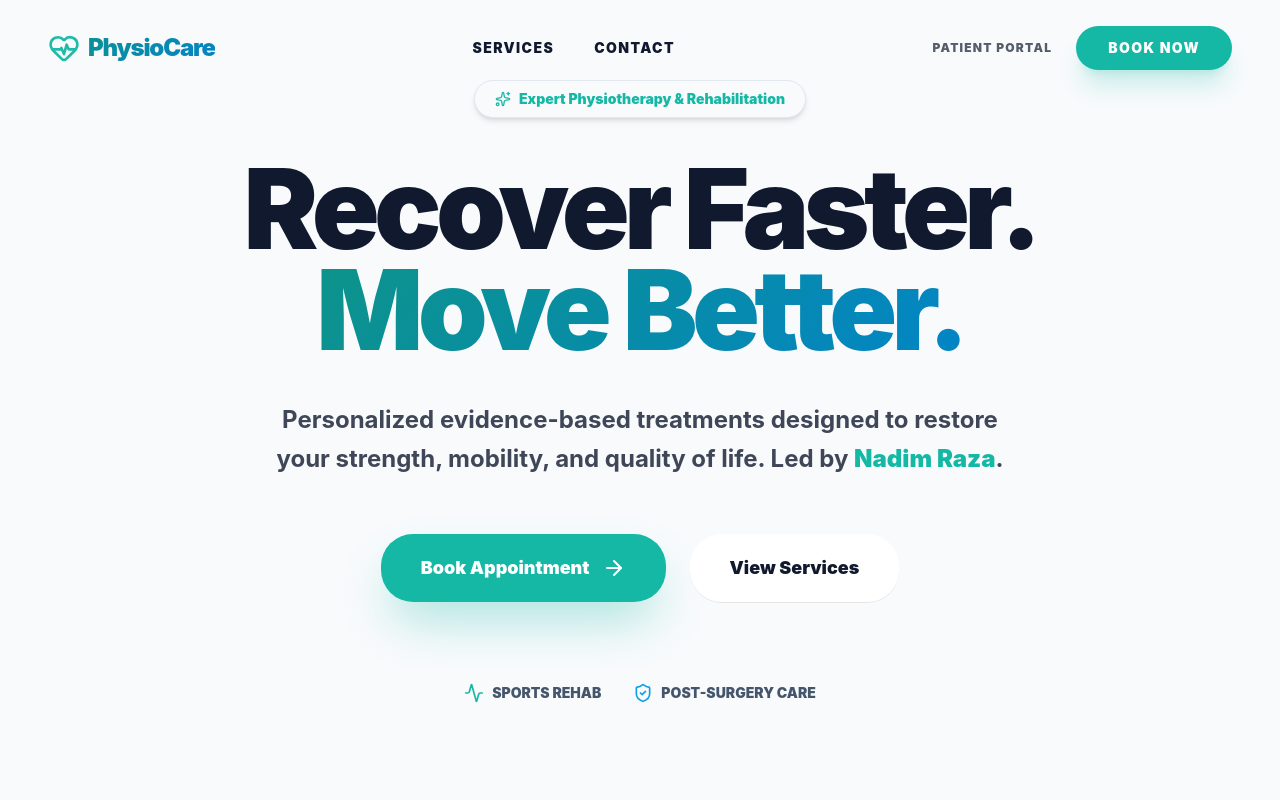
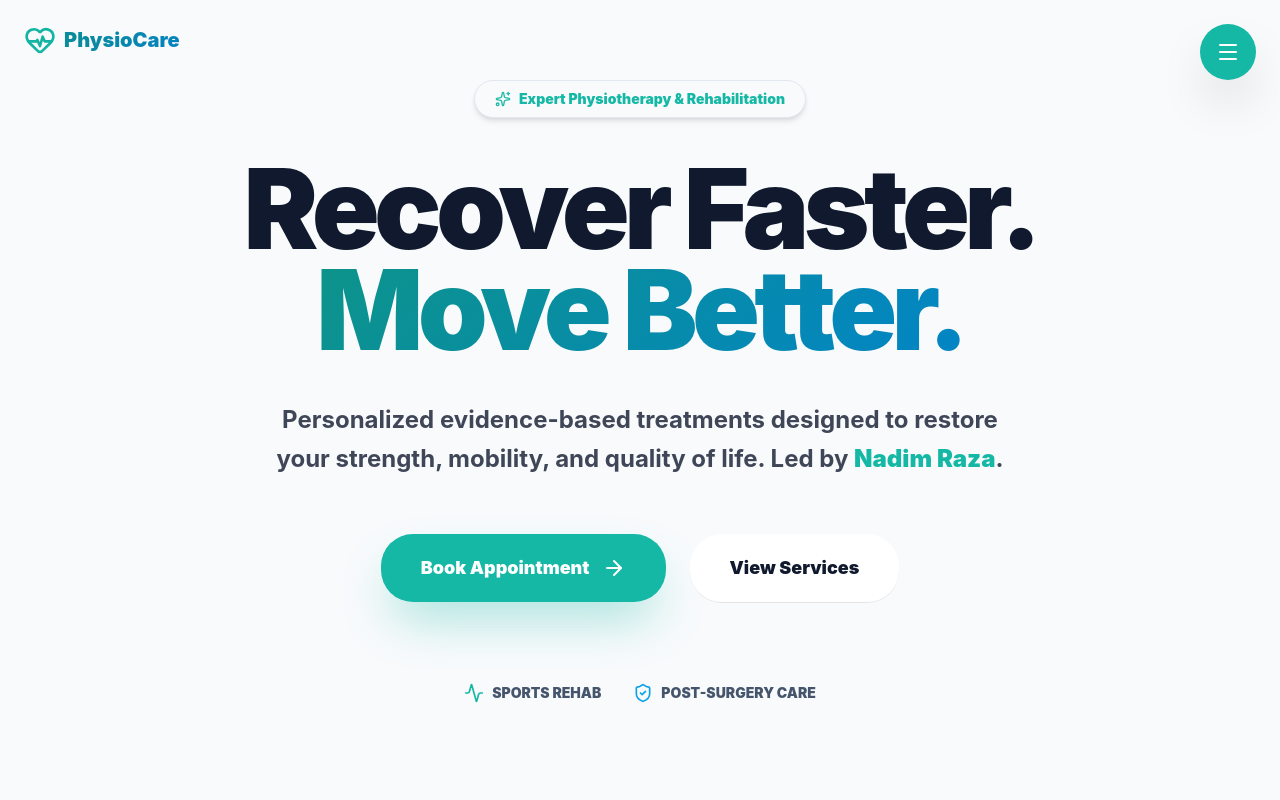
Before and after one commit to 4t1lucifer-cmd/healthcare-web-app, a Next.js app: page / in a window 1280 px wide. Shown: the top 800 px of the page. Built offline with nearby package versions, Linux system fonts and the light colour scheme.

Commit message:
feat(ui): refactor navbar to floating toggle menu

```diff
--- a/src/components/Navbar.tsx
+++ b/src/components/Navbar.tsx
@@ -1,109 +1,92 @@
 "use client";
 
-import React, { useState, useEffect } from 'react';
+import React, { useState } from 'react';
 import { motion, AnimatePresence } from 'framer-motion';
-import { HeartPulse, Menu, X, ChevronRight } from 'lucide-react';
+import { HeartPulse, Menu, X, ChevronRight, Home, User, Mail, Calendar } from 'lucide-react';
 
 const Navbar = () => {
-  const [isScrolled, setIsScrolled] = useState(false);
-  const [mobileMenuOpen, setMobileMenuOpen] = useState(false);
+  const [isOpen, setIsOpen] = useState(false);
 
-  useEffect(() => {
-    const handleScroll = () => {
-      setIsScrolled(window.scrollY > 20);
-    };
-    window.addEventListener('scroll', handleScroll);
-    return () => window.removeEventListener('scroll', handleScroll);
-  }, []);
+  const toggleMenu = () => setIsOpen(!isOpen);
+
+  const menuItems = [
+    { name: "Home", href: "#", icon: Home },
+    { name: "Services", href: "#services", icon: HeartPulse },
+    { name: "About", href: "#about", icon: User },
+    { name: "Contact", href: "#contact", icon: Mail },
+  ];
 
   return (
     <>
-      <motion.nav
-        initial={{ y: -100 }}
-        animate={{ y: 0 }}
-        className={`fixed top-0 left-0 right-0 z-50 transition-all duration-300 ${isScrolled ? 'h-20 glass shadow-2xl border-b border-white/10' : 'h-24'
-          } flex items-center px-6 md:px-12 justify-between`}
+      {/* Floating Toggle Button */}
+      <motion.button
+        initial={{ scale: 0 }}
+        animate={{ scale: 1 }}
+        whileHover={{ scale: 1.1 }}
+        whileTap={{ scale: 0.9 }}
+        onClick={toggleMenu}
+        className={`fixed top-6 right-6 z-[60] p-4 rounded-full shadow-2xl transition-all duration-300 ${isOpen ? 'bg-white text-red-500' : 'bg-primary text-white'
+          }`}
       >
-        <a href="#" className="flex items-center gap-2 text-2xl font-black gradient-text cursor-pointer tracking-tighter hover:scale-105 transition-transform">
-          <HeartPulse className="text-primary w-8 h-8 animate-pulse" />
-          <span>PhysioCare</span>
-        </a>
+        {isOpen ? <X className="w-6 h-6" /> : <Menu className="w-6 h-6" />}
+      </motion.button>
 
-        <div className="hidden md:flex space-x-10 text-sm font-black uppercase tracking-widest">
-          {['Services', 'Contact'].map((item) => (
-            <a
-              key={item}
-              href={`#${item.toLowerCase()}`}
-              className="hover:text-primary transition-all text-foreground font-black relative group overflow-hidden"
+      {/* Brand Logo - Fixed Top Left (Optional, keeping it subtle) */}
+      <motion.a
+        href="#"
+        initial={{ opacity: 0, x: -20 }}
+        animate={{ opacity: 1, x: 0 }}
+        className="fixed top-6 left-6 z-40 flex items-center gap-2 text-xl font-black gradient-text mix-blend-multiply"
+      >
+        <HeartPulse className="text-primary w-8 h-8" />
+        <span className="hidden sm:inline">PhysioCare</span>
+      </motion.a>
+
+      {/* Fullscreen Navigation Drawer */}
+      <AnimatePresence>
+        {isOpen && (
+          <motion.div
+            initial={{ opacity: 0, clipPath: "circle(0% at 100% 0%)" }}
+            animate={{ opacity: 1, clipPath: "circle(150% at 100% 0%)" }}
+            exit={{ opacity: 0, clipPath: "circle(0% at 100% 0%)" }}
+            transition={{ duration: 0.5, ease: "easeInOut" }}
+            className="fixed inset-0 z-50 bg-white/95 backdrop-blur-xl flex flex-col items-center justify-center p-6"
+          >
+            <nav className="flex flex-col gap-8 w-full max-w-lg">
+              {menuItems.map((item, i) => (
+                <motion.a
+                  key={item.name}
+                  href={item.href}
+                  onClick={() => setIsOpen(false)}
+                  initial={{ opacity: 0, y: 20 }}
+                  animate={{ opacity: 1, y: 0 }}
+                  transition={{ delay: 0.1 + i * 0.1 }}
+                  className="group flex items-center justify-between text-4xl md:text-5xl font-black text-slate-800 hover:text-primary transition-colors cursor-pointer"
+                >
+                  <span className="flex items-center gap-4">
+                    <item.icon className="w-8 h-8 opacity-40 group-hover:opacity-100 transition-opacity" />
+                    {item.name}
+                  </span>
+                  <ChevronRight className="w-8 h-8 opacity-0 group-hover:opacity-100 -translate-x-4 group-hover:translate-x-0 transition-all" />
+                </motion.a>
+              ))}
+            </nav>
+
+            <motion.div
+              initial={{ opacity: 0, y: 20 }}
+              animate={{ opacity: 1, y: 0 }}
+              transition={{ delay: 0.5 }}
+              className="mt-12 w-full max-w-lg"
             >
-              {item}
-              <span className="absolute bottom-0 left-0 w-full h-0.5 bg-primary scale-x-0 group-hover:scale-x-100 transition-transform origin-left" />
-            </a>
-          ))}
-        </div>
-
-        <div className="flex items-center gap-6">
-          <button className="hidden sm:block text-xs font-black uppercase tracking-widest text-foreground/70 hover:text-primary transition-colors">
-            Patient Portal
-          </button>
-          <a href="#contact" className="bg-primary text-primary-foreground px-8 py-3 rounded-full text-sm font-black transition-all shadow-xl shadow-primary/20 hover:scale-105 active:scale-95 uppercase tracking-widest">
-            Book Now
-          </a>
-          <div
-            className="md:hidden p-2 glass rounded-xl cursor-pointer hover:bg-black/5 transition-colors"
-            onClick={() => setMobileMenuOpen(true)}
-          >
-            <Menu className="w-6 h-6 text-primary" />
-          </div>
-        </div>
-      </motion.nav>
-
-      {/* Mobile Menu Overlay */}
-      <AnimatePresence>
-        {mobileMenuOpen && (
-          <motion.div
-            initial={{ opacity: 0, x: '100%' }}
-            animate={{ opacity: 1, x: 0 }}
-            exit={{ opacity: 0, x: '100%' }}
-            className="fixed inset-0 z-[100] bg-white flex flex-col p-8"
-          >
-            <div className="flex justify-between items-center mb-12">
-              <div className="flex items-center gap-2 text-2xl font-black gradient-text">
-                <HeartPulse className="text-primary w-8 h-8" />
-                <span>PhysioCare</span>
-              </div>
-              <X
-                className="w-8 h-8 text-primary cursor-pointer hover:rotate-90 transition-transform"
-                onClick={() => setMobileMenuOpen(false)}
-              />
-            </div>
-
-            <div className="flex flex-col gap-6">
-              {['Services', 'Contact'].map((item) => (
-                <a
-                  key={item}
-                  href={`#${item.toLowerCase()}`}
-                  onClick={() => setMobileMenuOpen(false)}
-                  className="text-4xl font-black text-foreground hover:text-primary transition-colors flex items-center justify-between group"
-                >
-                  {item}
-                  <ChevronRight className="w-8 h-8 group-hover:translate-x-2 transition-transform opacity-20" />
-                </a>
-              ))}
-            </div>
-
-            <div className="mt-auto pt-10 border-t border-black/5 space-y-6">
-              <button className="w-full text-center py-4 text-foreground/60 font-black uppercase tracking-widest">
-                Patient Portal
-              </button>
               <a
                 href="#contact"
-                onClick={() => setMobileMenuOpen(false)}
-                className="block w-full text-center bg-primary text-primary-foreground py-6 rounded-2xl font-black text-xl uppercase tracking-widest"
+                onClick={() => setIsOpen(false)}
+                className="block w-full bg-primary text-white text-center py-5 rounded-2xl font-black text-xl shadow-xl shadow-primary/20 hover:scale-[1.02] active:scale-[0.98] transition-all flex items-center justify-center gap-3"
               >
+                <Calendar className="w-6 h-6" />
                 Book Appointment
               </a>
-            </div>
+            </motion.div>
           </motion.div>
         )}
       </AnimatePresence>
```
